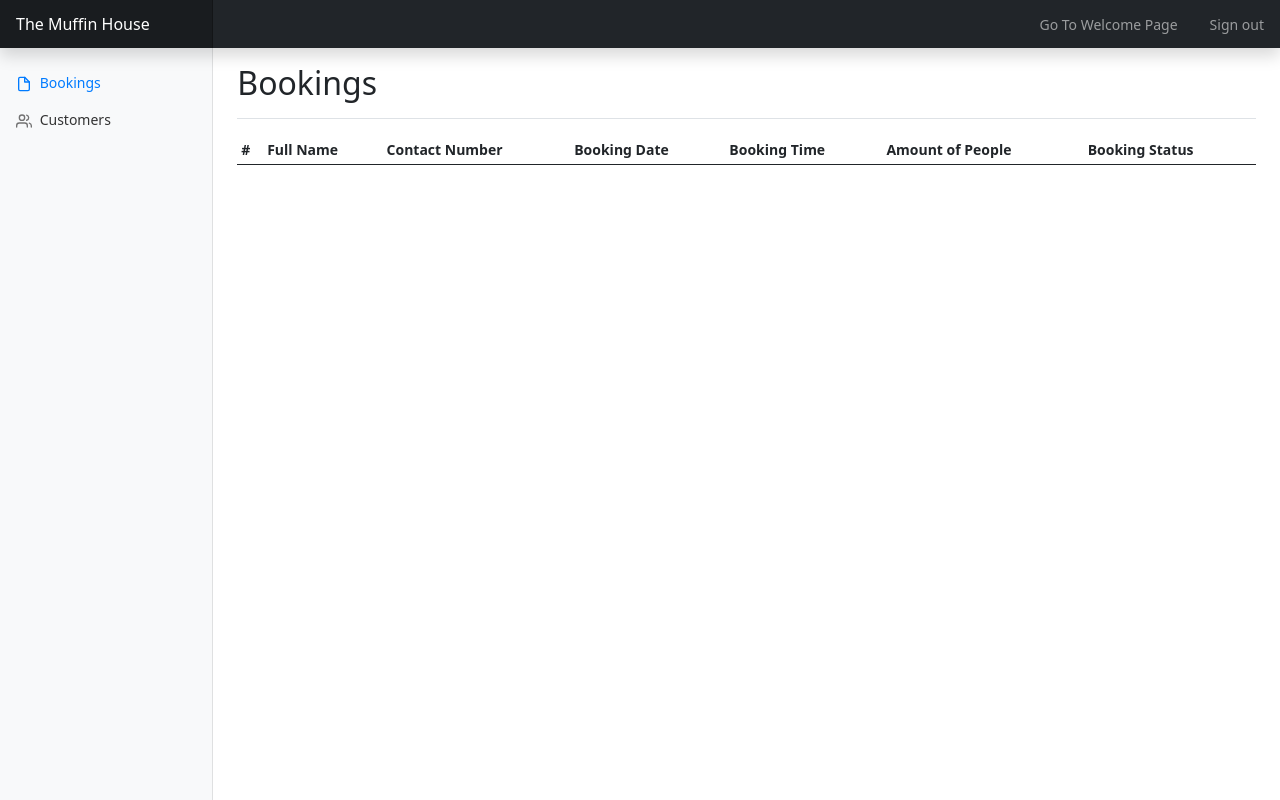
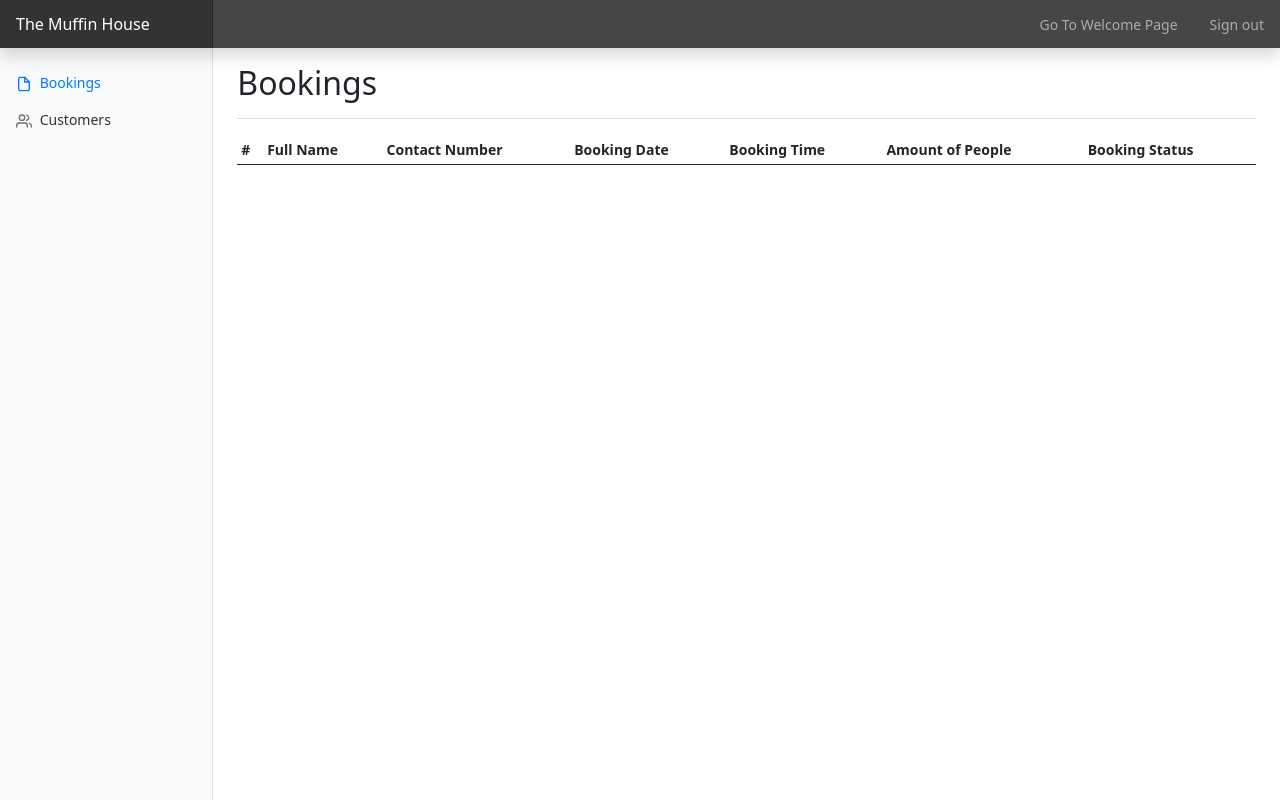
Before and after one commit to likweitan/restaurant-website, a PHP site: page /admin/index.php in a window 1280 px wide. Run offline with PHP 8.4, Linux system fonts and the light colour scheme; data that the repository does not hold is empty.

Commit message:
change nav bar color

```diff
--- a/admin/index.php
+++ b/admin/index.php
@@ -48,7 +48,7 @@
   </head>
   <body>
 
-<header class="navbar navbar-dark sticky-top bg-dark flex-md-nowrap p-0 shadow">
+<header class="navbar navbar-dark sticky-top flex-md-nowrap p-0 shadow" style="background-color:rgba(26, 24, 22, 0.8)">
   <a class="navbar-brand col-md-3 col-lg-2 me-0 px-3" href="#">The Muffin House</a>
   <button class="navbar-toggler position-absolute d-md-none collapsed" type="button" data-bs-toggle="collapse" data-bs-target="#sidebarMenu" aria-controls="sidebarMenu" aria-expanded="false" aria-label="Toggle navigation">
     <span class="navbar-toggler-icon"></span>
```
